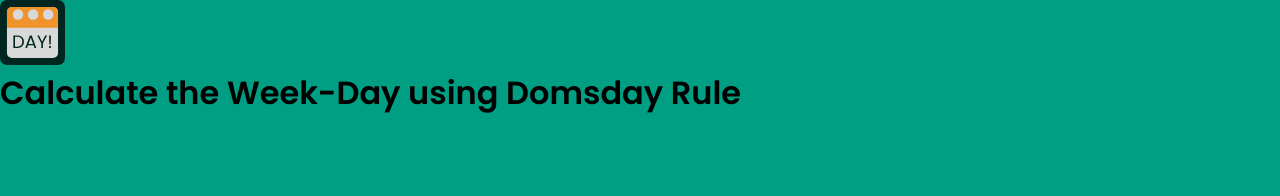
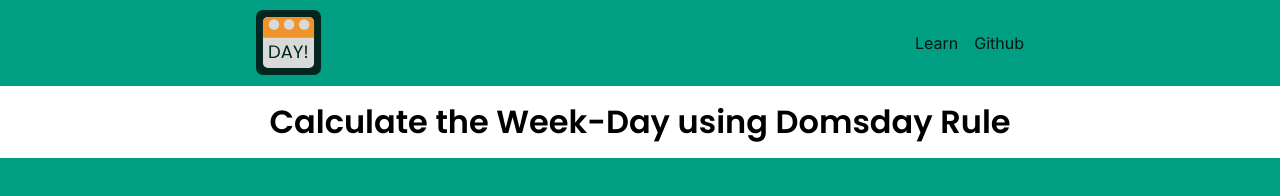
Before and after one commit to zubairatif/doomsday, a plain HTML site: page index.html in a window 1280 px wide. Drawn offline with Linux system fonts and the light colour scheme.

Commit message:
Created / Styled the header section of index.html

```diff
--- a/index.css
+++ b/index.css
@@ -0,0 +1,31 @@
+body {
+  background-color: var(--primary);
+}
+
+.top_bar {
+  display: flex;
+  align-items: center;
+  justify-content: space-between;
+  padding-inline: 20%;
+  padding-block: 0.65rem;
+}
+ul {
+  list-style: none;
+  display: flex;
+  gap: 1rem;
+}
+a {
+  text-decoration: none;
+  color: black;
+  opacity: 0.85;
+}
+a:hover {
+  text-decoration: 3px solid underline;
+  opacity: 1;
+}
+header {
+  background: #ffffff;
+  padding-block: 0.75rem;
+  display: grid;
+  place-items: center;
+}
--- a/index.html
+++ b/index.html
@@ -9,10 +9,18 @@
     <script src="index.js"></script>
   </head>
   <body>
+    <div class="top_bar">
+      <img src="logo.svg" alt="Week-Day Logo" srcset="" />
+      <ul class="top_links">
+        <li><a href="learn.html">Learn</a></li>
+        <li>
+          <a href="https://github.com/zubairatif/doomsday" target="_blank"
+            >Github</a
+          >
+        </li>
+      </ul>
+    </div>
     <header>
-      <div class="top_bar">
-        <img src="logo.svg" alt="Week-Day Logo" srcset="" />
-      </div>
       <h1>Calculate the Week-Day using Domsday Rule</h1>
     </header>
   </body>
--- a/style.css
+++ b/style.css
@@ -1,7 +1,14 @@
 @import url("https://fonts.googleapis.com/css2?family=Inter:wght@300;400;500&family=Poppins:wght@600&display=swap");
 :root {
-  --primary-colour: #009e82;
-  --secondary-colour: #f0932a;
+  --primary: #009e82;
+  --primary-dark: #00261f;
+  --secondary: #f0932a;
+  --accent-one: #b0b4ff;
+  --accent-two: #dfb7ff;
+  --correct: #a9ff1c;
+  --incorrect: #ff1c1c;
+  --light: #f7e9ff;
+  --dark: #333333;
 }
 * {
   box-sizing: border-box;
@@ -12,12 +19,16 @@ html,
 body {
   height: 100%;
 }
+::selection {
+  background-color: var(--secondary);
+}
+::-moz-selection {
+  background-color: var(--secondary);
+}
 body {
   font-family: "Inter";
-  background: var(--primary-colour);
 }
 h1,
 h2 {
   font-family: "Poppins";
-  margin-block-end: 1em;
 }
```
